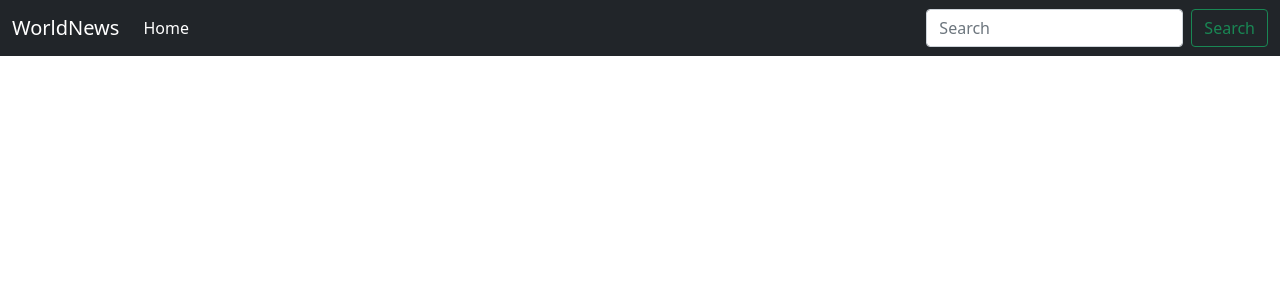
After one commit to CindyKatoni/NewsHighlights2, a Flask app: template app/templates/base.html in a window 1280 px wide. The commit adds this page. Shown: the top 300 px of the page. Run offline with Flask 2, Linux system fonts and the light colour scheme; the template is opened without the code that fills it, so the values that code supplies are empty.

Commit message:
Use template inheritance to create more pages.

```diff
--- /dev/null
+++ b/app/templates/base.html
@@ -0,0 +1,54 @@
+<!doctype html>
+<html lang="en">
+  <head>
+    <!-- Required meta tags -->
+    <meta charset="utf-8">
+    <meta name="viewport" content="width=device-width, initial-scale=1">
+
+    <!-- Bootstrap CSS -->
+    <link href="https://cdn.jsdelivr.net/npm/bootstrap@5.1.3/dist/css/bootstrap.min.css" rel="stylesheet" integrity="sha384-1BmE4kWBq78iYhFldvKuhfTAU6auU8tT94WrHftjDbrCEXSU1oBoqyl2QvZ6jIW3" crossorigin="anonymous">
+
+    <title>NEWS</title>
+  </head>
+
+  <body>
+    <nav class="navbar navbar-expand-lg navbar-dark bg-dark">
+        <div class="container-fluid">
+          <a class="navbar-brand" href="#">WorldNews</a>
+          <button class="navbar-toggler" type="button" data-bs-toggle="collapse" data-bs-target="#navbarSupportedContent" aria-controls="navbarSupportedContent" aria-expanded="false" aria-label="Toggle navigation">
+            <span class="navbar-toggler-icon"></span>
+          </button>
+          <div class="collapse navbar-collapse" id="navbarSupportedContent">
+            <ul class="navbar-nav me-auto mb-2 mb-lg-0">
+              <li class="nav-item">
+                <a class="nav-link active" aria-current="page" href="#">Home</a>
+              </li>
+
+            </ul>
+            <form class="d-flex">
+              <input class="form-control me-2" type="search" placeholder="Search" aria-label="Search">
+              <button class="btn btn-outline-success" type="submit">Search</button>
+            </form>
+          </div>
+        </div>
+      </nav>
+      <br>
+      <div class="container">
+        {% block content %}
+
+        {% endblock %}
+      </div>
+
+
+    <!-- Optional JavaScript; choose one of the two! -->
+
+    <!-- Option 1: Bootstrap Bundle with Popper -->
+    <script src="https://cdn.jsdelivr.net/npm/bootstrap@5.1.3/dist/js/bootstrap.bundle.min.js" integrity="sha384-ka7Sk0Gln4gmtz2MlQnikT1wXgYsOg+OMhuP+IlRH9sENBO0LRn5q+8nbTov4+1p" crossorigin="anonymous"></script>
+
+    <!-- Option 2: Separate Popper and Bootstrap JS -->
+    <!--
+    <script src="https://cdn.jsdelivr.net/npm/@popperjs/core@2.10.2/dist/umd/popper.min.js" integrity="sha384-7+zCNj/IqJ95wo16oMtfsKbZ9ccEh31eOz1HGyDuCQ6wgnyJNSYdrPa03rtR1zdB" crossorigin="anonymous"></script>
+    <script src="https://cdn.jsdelivr.net/npm/bootstrap@5.1.3/dist/js/bootstrap.min.js" integrity="sha384-QJHtvGhmr9XOIpI6YVutG+2QOK9T+ZnN4kzFN1RtK3zEFEIsxhlmWl5/YESvpZ13" crossorigin="anonymous"></script>
+    -->
+  </body>
+</html>
```
Also changed, not shown: app/templates/index.html (+4 -12 lines).
